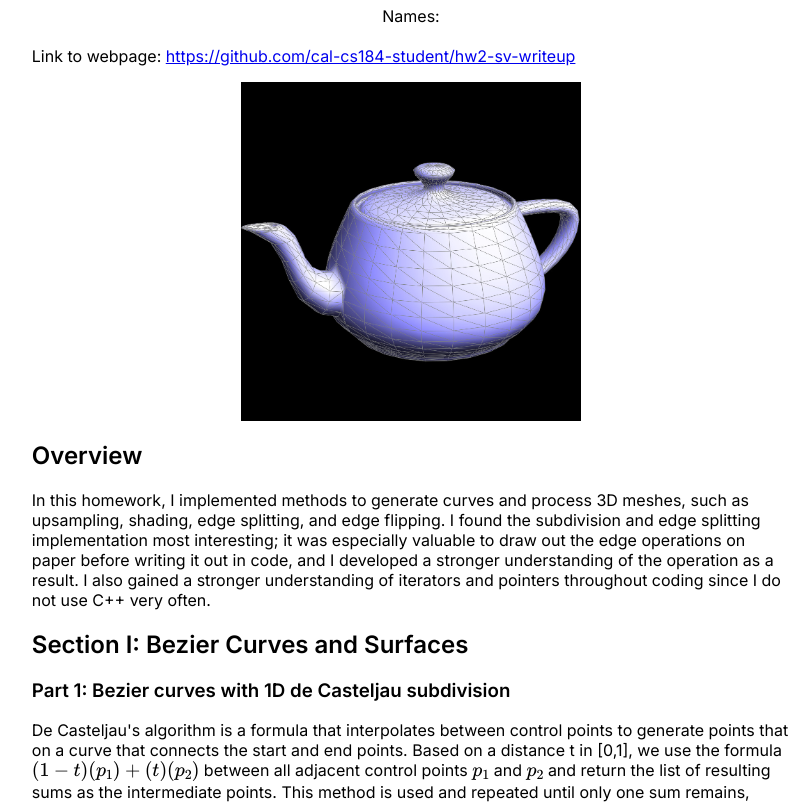
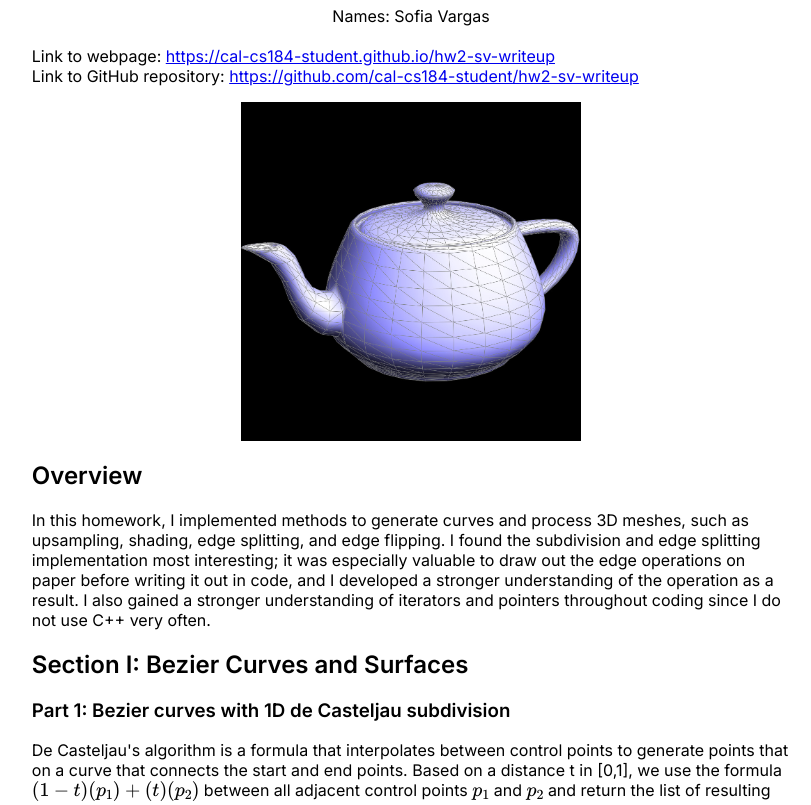
Before and after one commit to cal-cs184-student/hw2-sv-writeup, a plain HTML site: page index.html in a window 1280 px wide. Shown: the part 144-949 px from the top of the page, without its empty margins (229-1040 px from the left). Drawn offline with nearby package versions, Linux system fonts and the light colour scheme; some packages are replaced by stand-ins of ours.

Commit message:
Update index.html

```diff
--- a/index.html
+++ b/index.html
@@ -28,15 +28,15 @@
 	<body>
 		<div class="container">
 		<h1>CS184/284A Fall 2026 Homework 2 Write-Up</h1>
-		<div style="text-align: center;">Names: </div>
+		<div style="text-align: center;">Names: Sofia Vargas</div>
 
 		<br>
 
-		Link to webpage: <a href="https://cal-cs184-student.github.io/hw2-sv-writeup/> https://cal-cs184-student.github.io/hw2-sv-writeup </a>
+		Link to webpage: <a href="https://cal-cs184-student.github.io/hw2-sv-writeup/"> https://cal-cs184-student.github.io/hw2-sv-writeup </a>
 
 		<br>
 
-		Link to GitHub repository: <a href="https://github.com/cal-cs184-student/hw2-sv-writeup> https://github.com/cal-cs184-student/hw2-sv-writeup</a>
+		Link to GitHub repository: <a href="https://github.com/cal-cs184-student/hw2-sv-writeup"> https://github.com/cal-cs184-student/hw2-sv-writeup</a>
 
 		<figure>
 			<img src="assets/teapot.png" alt="Teapot" style="width:50%"/>
```
